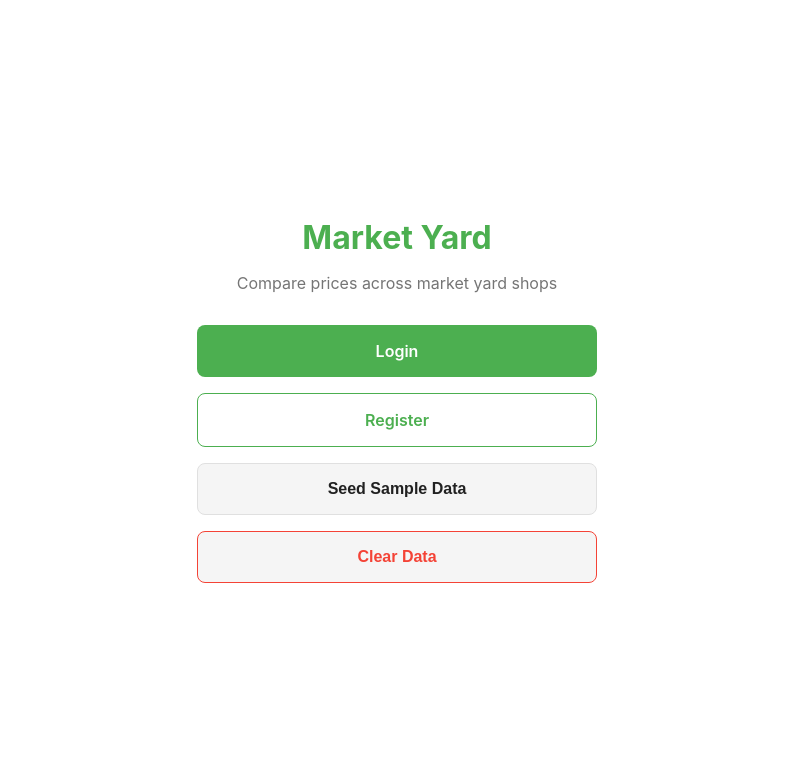
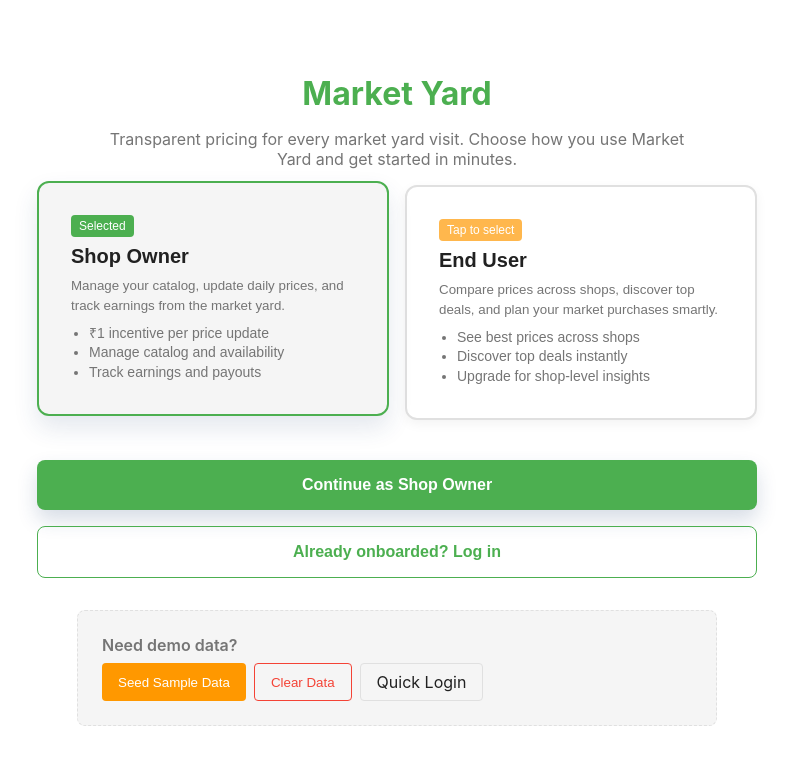
Before and after one commit to adityaarakal/Market-Yard, a React (Create React App) app: page /welcome in a window 1280 px wide. Shown: the top 764 px of the page, without its empty margins (243-1036 px from the left). Built offline with nearby package versions, Linux system fonts and the light colour scheme.

Commit message:
Implement onboarding welcome flow

```diff
--- a/src/pages/LoginPage.tsx
+++ b/src/pages/LoginPage.tsx
@@ -1,5 +1,5 @@
-import React, { useState } from 'react';
-import { useNavigate, Link } from 'react-router-dom';
+import React, { useMemo, useState } from 'react';
+import { useNavigate, Link, useLocation } from 'react-router-dom';
 import { useAuth } from '../contexts/AuthContext';
 import { colors, theme } from '../theme';
 import StorageService from '../services/StorageService';
@@ -46,6 +46,11 @@ const buttonStyle: React.CSSProperties = {
 };
 
 export default function LoginPage() {
+  const location = useLocation();
+  const preferredUserType = useMemo(() => {
+    const state = location.state as { userType?: 'shop_owner' | 'end_user' } | null;
+    return state?.userType;
+  }, [location.state]);
   const [phone, setPhone] = useState('');
   const [password, setPassword] = useState('');
   const [error, setError] = useState('');
@@ -80,7 +85,25 @@ export default function LoginPage() {
   return (
     <div style={styles}>
       <form style={formStyle} onSubmit={handleSubmit}>
-        <h2 style={{ marginBottom: theme.spacing.lg, color: colors.text }}>Login</h2>
+        <h2 style={{ marginBottom: theme.spacing.md, color: colors.text }}>Login</h2>
+        {preferredUserType && (
+          <div
+            style={{
+              marginBottom: theme.spacing.lg,
+              padding: `${theme.spacing.sm} ${theme.spacing.md}`,
+              borderRadius: theme.borderRadius.md,
+              backgroundColor: colors.surface,
+              border: `1px solid ${colors.border}`,
+              color: colors.textSecondary,
+              fontSize: '14px',
+            }}
+          >
+            Returning as{' '}
+            <span style={{ fontWeight: 600, color: colors.text }}>
+              {preferredUserType === 'shop_owner' ? 'Shop Owner' : 'End User'}
+            </span>
+          </div>
+        )}
         {error && <div style={{ color: colors.error, marginBottom: theme.spacing.md }}>{error}</div>}
         <input
           type="tel"
--- a/src/pages/RegisterPage.tsx
+++ b/src/pages/RegisterPage.tsx
@@ -1,5 +1,5 @@
-import React, { useState } from 'react';
-import { useNavigate, Link } from 'react-router-dom';
+import React, { useMemo, useState } from 'react';
+import { useNavigate, Link, useLocation } from 'react-router-dom';
 import { useAuth } from '../contexts/AuthContext';
 import { colors, theme } from '../theme';
 
@@ -45,11 +45,16 @@ const buttonStyle: React.CSSProperties = {
 };
 
 export default function RegisterPage() {
+  const location = useLocation();
+  const initialUserType = useMemo(() => {
+    const state = location.state as { userType?: 'shop_owner' | 'end_user' } | null;
+    return state?.userType || 'end_user';
+  }, [location.state]);
   const [formData, setFormData] = useState({
     phone: '',
     name: '',
     password: '',
-    userType: 'end_user' as 'shop_owner' | 'end_user',
+    userType: initialUserType,
     email: '',
   });
   const [error, setError] = useState('');
@@ -79,7 +84,23 @@ export default function RegisterPage() {
   return (
     <div style={styles}>
       <form style={formStyle} onSubmit={handleSubmit}>
-        <h2 style={{ marginBottom: theme.spacing.lg, color: colors.text }}>Register</h2>
+        <h2 style={{ marginBottom: theme.spacing.md, color: colors.text }}>Register</h2>
+        <div
+          style={{
+            marginBottom: theme.spacing.lg,
+            padding: `${theme.spacing.sm} ${theme.spacing.md}`,
+            borderRadius: theme.borderRadius.md,
+            backgroundColor: colors.surface,
+            border: `1px solid ${colors.border}`,
+            color: colors.textSecondary,
+            fontSize: '14px',
+          }}
+        >
+          Signing up as{' '}
+          <span style={{ fontWeight: 600, color: colors.text }}>
+            {formData.userType === 'shop_owner' ? 'Shop Owner' : 'End User'}
+          </span>
+        </div>
         {error && <div style={{ color: colors.error, marginBottom: theme.spacing.md }}>{error}</div>}
         <input
           type="tel"
@@ -117,8 +138,8 @@ export default function RegisterPage() {
           onChange={e => setFormData({ ...formData, userType: e.target.value as 'shop_owner' | 'end_user' })}
           style={inputStyle}
         >
+          <option value="shop_owner">Shop Owner</option>
           <option value="end_user">End User</option>
-          <option value="shop_owner">Shop Owner</option>
         </select>
         <button type="submit" style={buttonStyle} disabled={loading}>
           {loading ? 'Registering...' : 'Register'}
--- a/src/pages/WelcomePage.tsx
+++ b/src/pages/WelcomePage.tsx
@@ -1,5 +1,5 @@
-import React, { useEffect, useState } from 'react';
-import { Link } from 'react-router-dom';
+import React, { useEffect, useMemo, useState } from 'react';
+import { Link, useNavigate } from 'react-router-dom';
 import { colors, theme } from '../theme';
 import SeedDataService from '../services/SeedDataService';
 import StorageService from '../services/StorageService';
@@ -22,62 +22,36 @@ const titleStyle: React.CSSProperties = {
   textAlign: 'center',
 };
 
-const subtitleStyle: React.CSSProperties = {
-  fontSize: theme.typography.body.fontSize,
-  color: colors.textSecondary,
-  marginBottom: theme.spacing.xl,
-  textAlign: 'center',
-};
-
-const buttonContainerStyle: React.CSSProperties = {
-  display: 'flex',
-  flexDirection: 'column',
-  gap: theme.spacing.md,
-  width: '100%',
-  maxWidth: '400px',
-};
-
-const buttonStyle: React.CSSProperties = {
-  padding: `${theme.spacing.md} ${theme.spacing.lg}`,
-  borderRadius: theme.borderRadius.md,
-  border: 'none',
-  fontSize: theme.typography.body.fontSize,
-  fontWeight: '600',
-  cursor: 'pointer',
-  textDecoration: 'none',
-  display: 'block',
-  textAlign: 'center',
-  transition: 'opacity 0.2s',
-};
-
-const primaryButtonStyle: React.CSSProperties = {
-  ...buttonStyle,
-  backgroundColor: colors.primary,
-  color: colors.white,
-};
-
-const secondaryButtonStyle: React.CSSProperties = {
-  ...buttonStyle,
-  backgroundColor: 'transparent',
-  color: colors.primary,
-  border: `1px solid ${colors.primary}`,
-};
-
-const tertiaryButtonStyle: React.CSSProperties = {
-  ...buttonStyle,
-  backgroundColor: colors.surface,
-  color: colors.text,
-  border: `1px solid ${colors.border}`,
-};
-
 export default function WelcomePage() {
+  const navigate = useNavigate();
   const [hasData, setHasData] = useState(false);
   const [message, setMessage] = useState('');
+  const [selectedUserType, setSelectedUserType] = useState<'shop_owner' | 'end_user'>('shop_owner');
 
   useEffect(() => {
     const products = StorageService.getProducts();
     setHasData(products.length > 0);
   }, []);
+
+  const userTypeDescriptions = useMemo(
+    () => ({
+      shop_owner: {
+        title: 'Shop Owner',
+        description: 'Manage your catalog, update daily prices, and track earnings from the market yard.',
+      },
+      end_user: {
+        title: 'End User',
+        description: 'Compare prices across shops, discover top deals, and plan your market purchases smartly.',
+      },
+    }),
+    []
+  );
+
+  const handleContinue = () => {
+    navigate('/register', {
+      state: { userType: selectedUserType },
+    });
+  };
 
   const handleSeed = () => {
     SeedDataService.seedAll(true);
@@ -94,7 +68,155 @@ export default function WelcomePage() {
   return (
     <div style={styles}>
       <h1 style={titleStyle}>Market Yard</h1>
-      <p style={subtitleStyle}>Compare prices across market yard shops</p>
+      <p
+        style={{
+          fontSize: theme.typography.body.fontSize,
+          color: colors.textSecondary,
+          marginBottom: theme.spacing.md,
+          textAlign: 'center',
+          maxWidth: '580px',
+        }}
+      >
+        Transparent pricing for every market yard visit. Choose how you use Market Yard and get started in minutes.
+      </p>
+
+      <div
+        style={{
+          display: 'flex',
+          flexDirection: 'column',
+          gap: theme.spacing.lg,
+          width: '100%',
+          maxWidth: '720px',
+        }}
+      >
+        <div
+          style={{
+            display: 'grid',
+            gridTemplateColumns: 'repeat(auto-fit, minmax(240px, 1fr))',
+            gap: theme.spacing.md,
+          }}
+        >
+          {(['shop_owner', 'end_user'] as Array<'shop_owner' | 'end_user'>).map(type => {
+            const isSelected = selectedUserType === type;
+            const content = userTypeDescriptions[type];
+            return (
+              <button
+                key={type}
+                type="button"
+                onClick={() => setSelectedUserType(type)}
+                style={{
+                  borderRadius: theme.borderRadius.lg,
+                  border: `2px solid ${isSelected ? colors.primary : colors.border}`,
+                  backgroundColor: isSelected ? colors.surface : colors.white,
+                  padding: theme.spacing.xl,
+                  textAlign: 'left',
+                  cursor: 'pointer',
+                  transition: 'border 0.2s ease, transform 0.2s ease',
+                  transform: isSelected ? 'translateY(-4px)' : 'none',
+                  boxShadow: isSelected ? '0 12px 24px rgba(33, 64, 118, 0.12)' : '0 4px 12px rgba(0,0,0,0.05)',
+                }}
+              >
+                <div
+                  style={{
+                    display: 'inline-block',
+                    padding: `${theme.spacing.xs} ${theme.spacing.sm}`,
+                    borderRadius: theme.borderRadius.sm,
+                    backgroundColor: isSelected ? colors.primary : colors.secondaryLight,
+                    color: colors.white,
+                    fontSize: '12px',
+                    marginBottom: theme.spacing.sm,
+                  }}
+                >
+                  {isSelected ? 'Selected' : 'Tap to select'}
+                </div>
+                <div style={{ fontSize: '20px', fontWeight: 700, marginBottom: theme.spacing.sm, color: colors.text }}>
+                  {content.title}
+                </div>
+                <p style={{ color: colors.textSecondary, lineHeight: 1.5, marginBottom: theme.spacing.sm }}>
+                  {content.description}
+                </p>
+                {type === 'shop_owner' ? (
+                  <ul
+                    style={{
+                      margin: 0,
+                      paddingLeft: '18px',
+                      color: colors.textSecondary,
+                      lineHeight: 1.4,
+                      fontSize: '14px',
+                    }}
+                  >
+                    <li>₹1 incentive per price update</li>
+                    <li>Manage catalog and availability</li>
+                    <li>Track earnings and payouts</li>
+                  </ul>
+                ) : (
+                  <ul
+                    style={{
+                      margin: 0,
+                      paddingLeft: '18px',
+                      color: colors.textSecondary,
+                      lineHeight: 1.4,
+                      fontSize: '14px',
+                    }}
+                  >
+                    <li>See best prices across shops</li>
+                    <li>Discover top deals instantly</li>
+                    <li>Upgrade for shop-level insights</li>
+                  </ul>
+                )}
+              </button>
+            );
+          })}
+        </div>
+
+        <div
+          style={{
+            display: 'flex',
+            flexDirection: 'column',
+            gap: theme.spacing.md,
+            marginTop: theme.spacing.md,
+          }}
+        >
+          <button
+            type="button"
+            onClick={handleContinue}
+            style={{
+              padding: `${theme.spacing.md} ${theme.spacing.lg}`,
+              borderRadius: theme.borderRadius.md,
+              border: 'none',
+              fontSize: theme.typography.body.fontSize,
+              fontWeight: 600,
+              cursor: 'pointer',
+              backgroundColor: colors.primary,
+              color: colors.white,
+              boxShadow: '0 10px 20px rgba(33, 64, 118, 0.18)',
+            }}
+          >
+            Continue as {userTypeDescriptions[selectedUserType].title}
+          </button>
+          <button
+            type="button"
+            onClick={() =>
+              navigate('/login', {
+                state: { userType: selectedUserType },
+              })
+            }
+            style={{
+              padding: `${theme.spacing.md} ${theme.spacing.lg}`,
+              borderRadius: theme.borderRadius.md,
+              border: `1px solid ${colors.primary}`,
+              fontSize: theme.typography.body.fontSize,
+              fontWeight: 600,
+              cursor: 'pointer',
+              backgroundColor: 'transparent',
+              color: colors.primary,
+            }}
+          >
+            Already onboarded? Log in
+          </button>
+        </div>
+      </div>
+
       {message && (
         <div
           style={{
@@ -107,35 +229,70 @@ export default function WelcomePage() {
           {message}
         </div>
       )}
-      {!hasData && (
       <div
         style={{
-            marginBottom: theme.spacing.lg,
-            maxWidth: '400px',
-            textAlign: 'center',
-            color: colors.warning,
+          marginTop: theme.spacing.xl,
+          padding: theme.spacing.lg,
+          borderRadius: theme.borderRadius.md,
+          backgroundColor: colors.surface,
+          border: `1px dashed ${colors.border}`,
+          maxWidth: '640px',
+          width: '100%',
         }}
       >
-          No data found. Use "Seed Sample Data" to load demo content.
+        <div style={{ fontWeight: 600, color: colors.textSecondary, marginBottom: theme.spacing.sm }}>
+          Need demo data?
+        </div>
+        {!hasData && (
+          <div style={{ color: colors.warning, marginBottom: theme.spacing.sm }}>
+            No data found. Use the button below to load sample shops, products, and price updates.
           </div>
         )}
-      <div style={buttonContainerStyle}>
-        <Link to="/login" style={primaryButtonStyle}>
-          Login
-        </Link>
-        <Link to="/register" style={secondaryButtonStyle}>
-          Register
-        </Link>
-        <button type="button" style={tertiaryButtonStyle} onClick={handleSeed}>
+        <div style={{ display: 'flex', flexWrap: 'wrap', gap: theme.spacing.sm }}>
+          <button
+            type="button"
+            onClick={handleSeed}
+            style={{
+              padding: `${theme.spacing.sm} ${theme.spacing.md}`,
+              borderRadius: theme.borderRadius.sm,
+              border: 'none',
+              backgroundColor: colors.secondary,
+              color: colors.white,
+              cursor: 'pointer',
+            }}
+          >
             Seed Sample Data
           </button>
           <button
             type="button"
-          style={{ ...tertiaryButtonStyle, color: colors.error, border: `1px solid ${colors.error}` }}
             onClick={handleReset}
+            style={{
+              padding: `${theme.spacing.sm} ${theme.spacing.md}`,
+              borderRadius: theme.borderRadius.sm,
+              border: `1px solid ${colors.error}`,
+              backgroundColor: 'transparent',
+              color: colors.error,
+              cursor: 'pointer',
+            }}
           >
             Clear Data
           </button>
+          <Link
+            to="/login"
+            style={{
+              padding: `${theme.spacing.sm} ${theme.spacing.md}`,
+              borderRadius: theme.borderRadius.sm,
+              border: `1px solid ${colors.border}`,
+              color: colors.text,
+              textDecoration: 'none',
+              display: 'inline-flex',
+              alignItems: 'center',
+              justifyContent: 'center',
+            }}
+          >
+            Quick Login
+          </Link>
+        </div>
       </div>
     </div>
   );
```
Also changed, not shown: 1 other file (tests, documents, lock files or other folders). Lines whose indentation alone changed are shown as unchanged.
